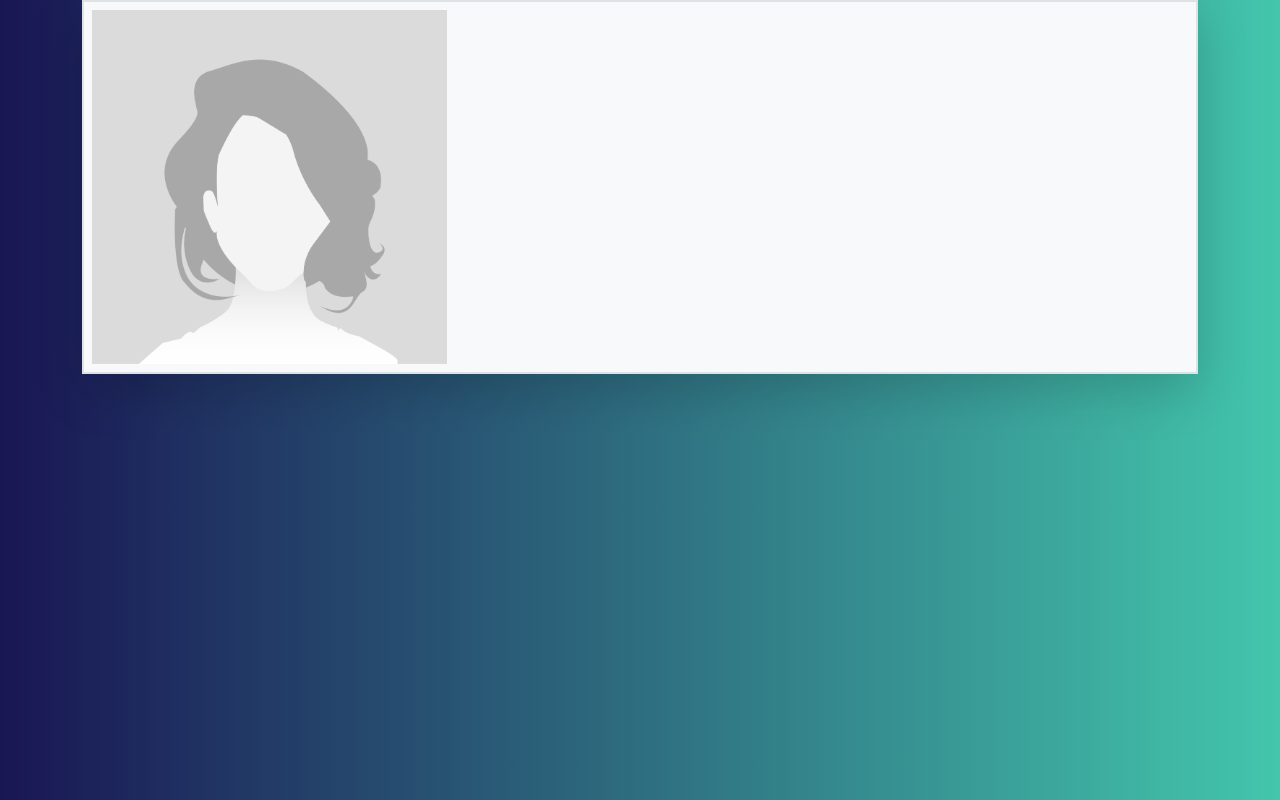
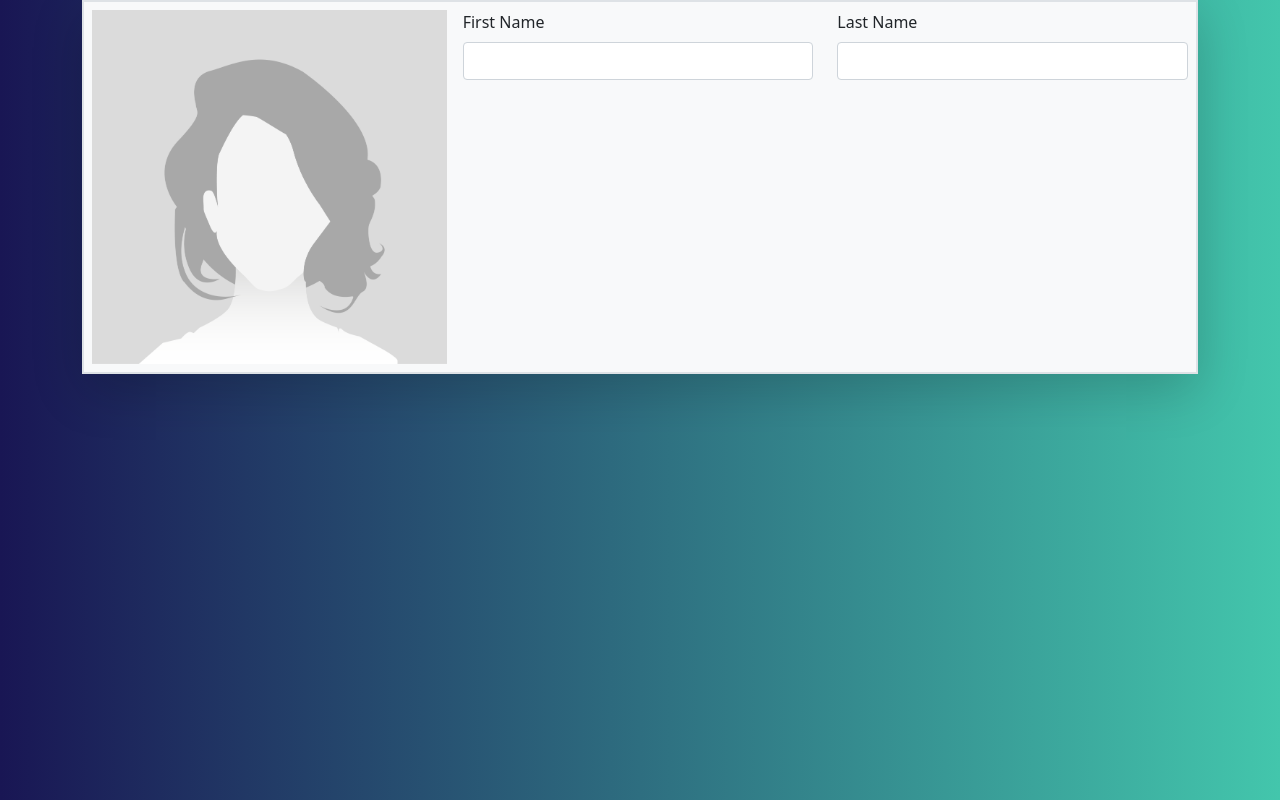
Before and after one commit to cg1image/AddressBookTemplate, a plain HTML site: page index.html in a window 1280 px wide. Drawn offline with nearby package versions, Linux system fonts and the light colour scheme.

Commit message:
Update index.html
input first and last name

```diff
--- a/index.html
+++ b/index.html
@@ -23,9 +23,13 @@
                 <div class="col-8">
                     <div class="row">
                         <div class="col-6">
-                            <label for="inputFirstName"
+                            <label for="inputFirstName" class="form-label">First Name</label>
+                            <input type="text" class="form-control" id="inputFirstName">
                         </div>
-                        <div class="col-6"></div>
+                        <div class="col-6">
+                            <label for="inputLasstName" class="form-label">Last Name</label>
+                            <input type="text" class="form-control" id="inputLastName">
+                        </div>
                     </div>
                 </div>
             </form>
```
